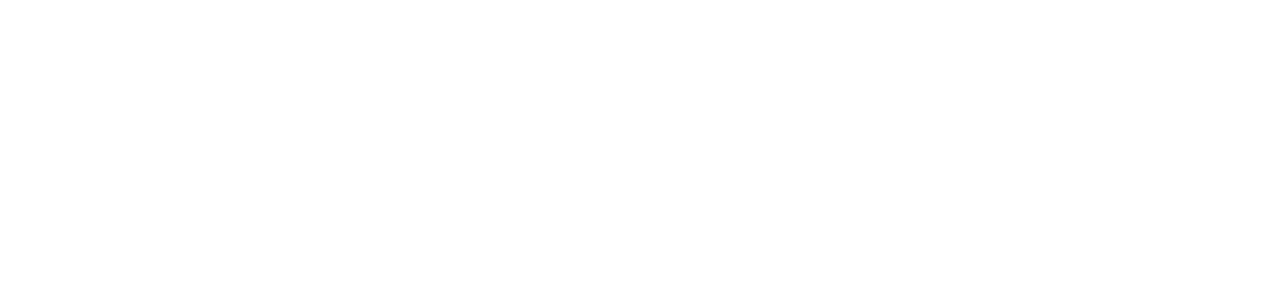
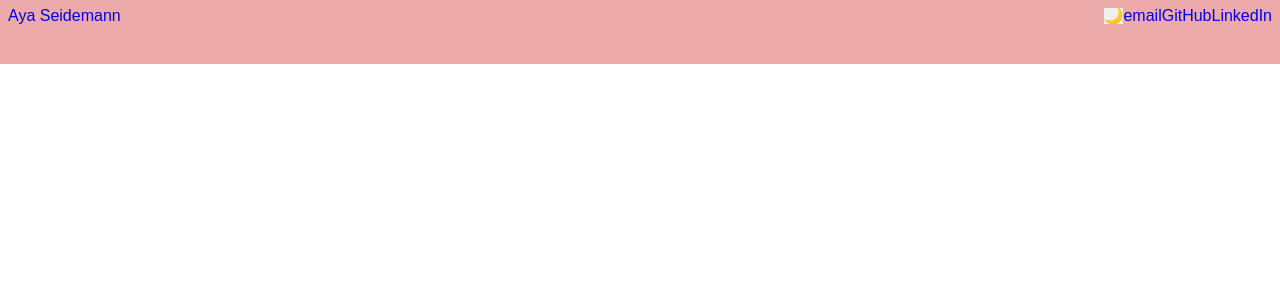
Before and after one commit to ayaseidemann/aya-portfolio, a React (Create React App) app: page / in a window 1280 px wide. Shown: the top 300 px of the page. Built offline with nearby package versions, Linux system fonts and the light colour scheme.

Commit message:
add basic page structure and header outline

```diff
--- a/src/App.css
+++ /dev/null
@@ -1,38 +0,0 @@
-.App {
-  text-align: center;
-}
-
-.App-logo {
-  height: 40vmin;
-  pointer-events: none;
-}
-
-@media (prefers-reduced-motion: no-preference) {
-  .App-logo {
-    animation: App-logo-spin infinite 20s linear;
-  }
-}
-
-.App-header {
-  background-color: #282c34;
-  min-height: 100vh;
-  display: flex;
-  flex-direction: column;
-  align-items: center;
-  justify-content: center;
-  font-size: calc(10px + 2vmin);
-  color: white;
-}
-
-.App-link {
-  color: #61dafb;
-}
-
-@keyframes App-logo-spin {
-  from {
-    transform: rotate(0deg);
-  }
-  to {
-    transform: rotate(360deg);
-  }
-}
--- a/src/App.js
+++ b/src/App.js
@@ -1,9 +1,17 @@
-import './App.css';
+import './App.scss';
+import { BrowserRouter, Routes, Route } from 'react-router-dom';
+import HomePage from './pages/HomePage/HomePage';
+import ContactPage from './pages/ContactPage/ContactPage';
 
 function App() {
   return (
     <div className="App">
-
+      <BrowserRouter>
+        <Routes>
+          <Route path="/" element={<HomePage />} />
+          <Route path="contact" element={<ContactPage />} />
+        </Routes>
+      </BrowserRouter>
     </div>
   );
 }
--- /dev/null
+++ b/src/App.scss
@@ -0,0 +1,46 @@
+
+@use "styles/partials/reset" as *;
+@use "styles/partials/variables" as *;
+@use "styles/partials/mixins" as *;
+@use "styles/partials/global" as *;
+
+
+// .App {
+//   text-align: center;
+// }
+
+// .App-logo {
+//   height: 40vmin;
+//   pointer-events: none;
+// }
+
+
+// @media (prefers-reduced-motion: no-preference) {
+//   .App-logo {
+//     animation: App-logo-spin infinite 20s linear;
+//   }
+// }
+
+// .App-header {
+//   background-color: #282c34;
+//   min-height: 100vh;
+//   display: flex;
+//   flex-direction: column;
+//   align-items: center;
+//   justify-content: center;
+//   font-size: calc(10px + 2vmin);
+//   color: white;
+// }
+
+// .App-link {
+//   color: #61dafb;
+// }
+
+// @keyframes App-logo-spin {
+//   from {
+//     transform: rotate(0deg);
+//   }
+//   to {
+//     transform: rotate(360deg);
+//   }
+// }
--- /dev/null
+++ b/src/components/Header/Header.js
@@ -0,0 +1,23 @@
+import './Header.scss';
+import { Link } from 'react-router-dom';
+
+function Header() {
+
+    return(
+        <div className='header__wrapper'>
+            <header className='header'>
+                <Link className='header__link' to='/'>
+                    <h1 className='header__title'>Aya Seidemann</h1>
+                </Link>
+                <div className='header__right'>
+                    <button className='header__mode'>🌙</button>
+                    <a className='header__email' href="mailto:aya.seidemann@gmail.com">email</a>
+                    <a className='header__github' href='https://github.com/ayaseidemann'>GitHub</a>
+                    <a className='header__linkedin' href='https://www.linkedin.com/in/aya-seidemann/'>LinkedIn</a>
+                </div>
+            </header>
+        </div>
+    )
+}
+
+export default Header;
--- /dev/null
+++ b/src/components/Header/Header.scss
@@ -0,0 +1,13 @@
+@use "../../styles/partials/variables" as *;
+@use "../../styles/partials/mixins" as *;
+
+.header {
+    display: flex;
+    justify-content: space-between;
+
+    &__wrapper {
+        height: 4rem;
+        background-color: rgb(236, 170, 170);
+        padding: 0.5rem;
+    }
+}
--- a/src/pages/HomePage/HomePage.js
+++ b/src/pages/HomePage/HomePage.js
@@ -0,0 +1,11 @@
+import Header from '../../components/Header/Header';
+import './HomePage.scss';
+
+function HomePage() {
+
+    return(
+        <Header />
+    )
+}
+
+export default HomePage;
```
Also changed, not shown: src/pages/ContactPage/ContactPage.js (+7 -0 lines), src/README.md (deleted), 1 other file (tests, documents, lock files or other folders).
